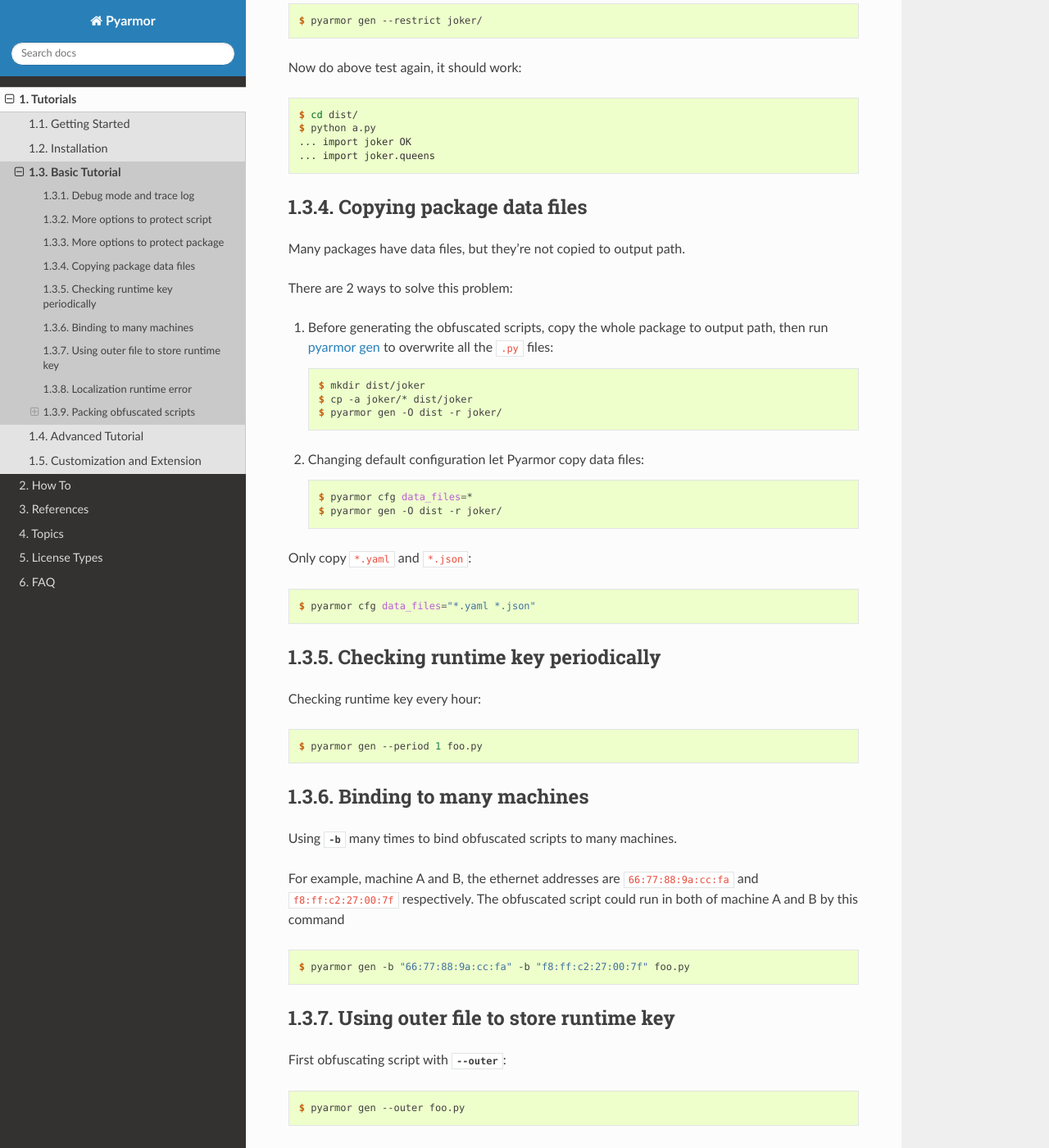
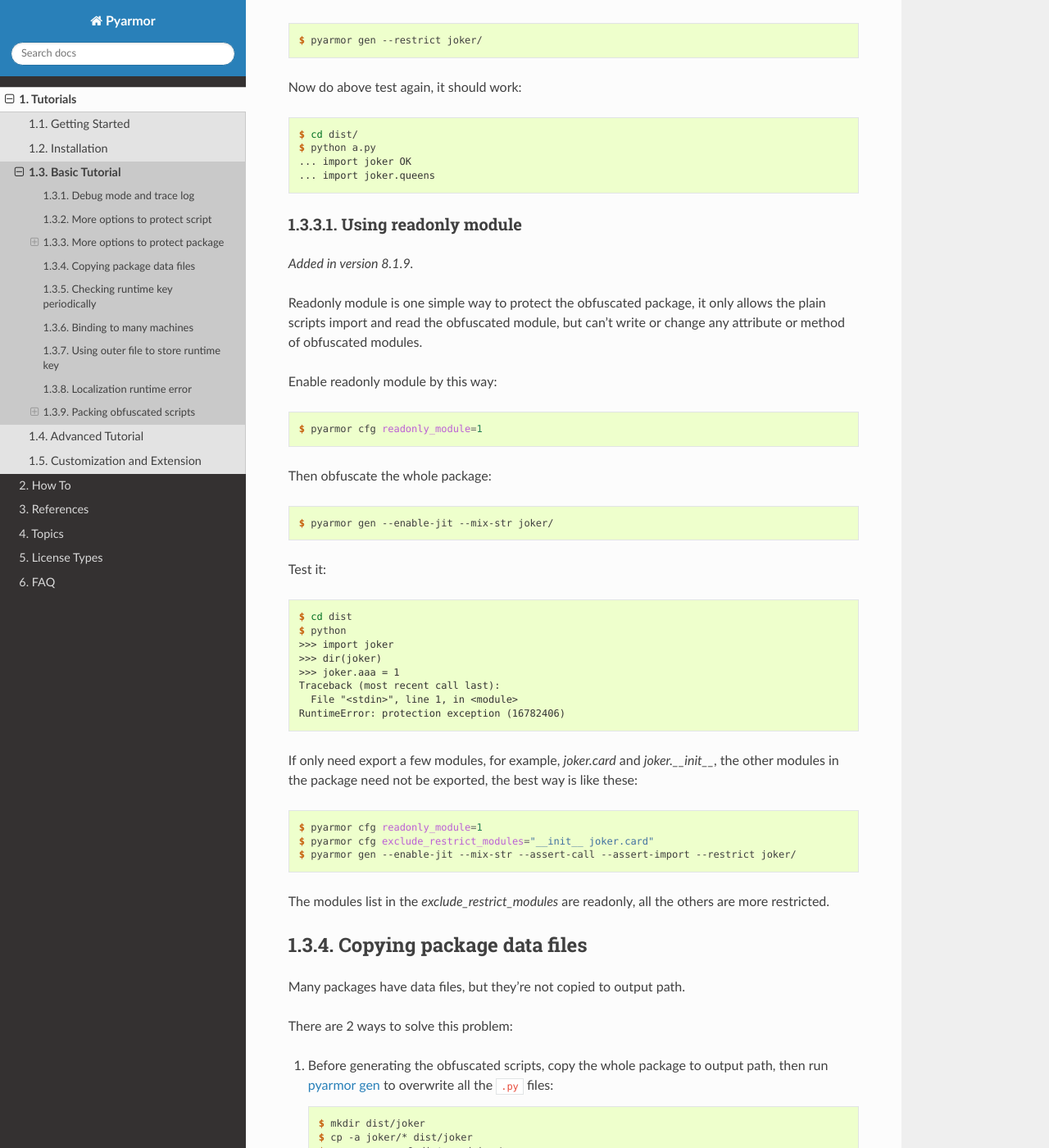
Before and after one commit to dashingsoft/pyarmor, a Sphinx documentation site: the page built from docs/tutorial/obfuscation.rst, in a window 1280 px wide and 1400 px high, scrolled down 4183 px. Shown: the whole window at 82% size. Built offline with Sphinx 7.4.7 and the Read the Docs theme 3.1.0, drawn with Linux system fonts in a browser that asks for light colours; some of the changed text lies outside the part shown.

Commit message:
Doc readonly module and usage

```diff
--- a/docs/tutorial/obfuscation.rst
+++ b/docs/tutorial/obfuscation.rst
@@ -172,6 +172,42 @@
     ... import joker OK
     ... import joker.queens
 
+.. _using readonly module:
+
+Using readonly module
+---------------------
+
+.. versionadded:: 8.1.9
+
+Readonly module is one simple way to protect the obfuscated package, it only allows the plain scripts import and read the obfuscated module, but can't write or change any attribute or method of obfuscated modules.
+
+Enable readonly module by this way::
+
+    $ pyarmor cfg readonly_module=1
+
+Then obfuscate the whole package::
+
+    $ pyarmor gen --enable-jit --mix-str joker/
+
+Test it::
+
+    $ cd dist
+    $ python
+    >>> import joker
+    >>> dir(joker)
+    >>> joker.aaa = 1
+    Traceback (most recent call last):
+      File "<stdin>", line 1, in <module>
+    RuntimeError: protection exception (16782406)
+
+If only need export a few modules, for example, `joker.card` and `joker.__init__`, the other modules in the package need not be exported, the best way is like these::
+
+    $ pyarmor cfg readonly_module=1
+    $ pyarmor cfg exclude_restrict_modules="__init__ joker.card"
+    $ pyarmor gen --enable-jit --mix-str --assert-call --assert-import --restrict joker/
+
+The modules list in the `exclude_restrict_modules` are readonly, all the others are more restricted.
+
 Copying package data files
 ==========================
 
```
